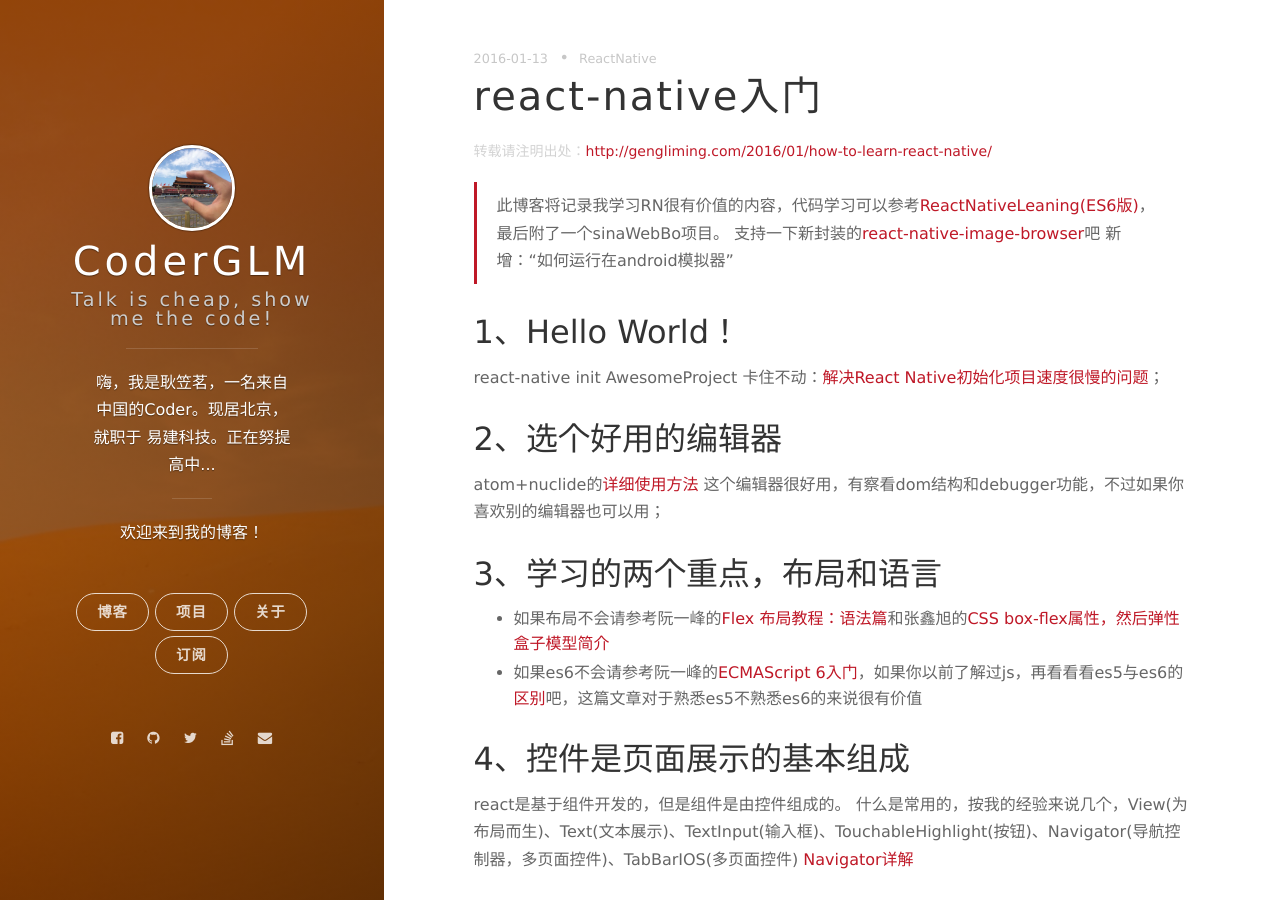
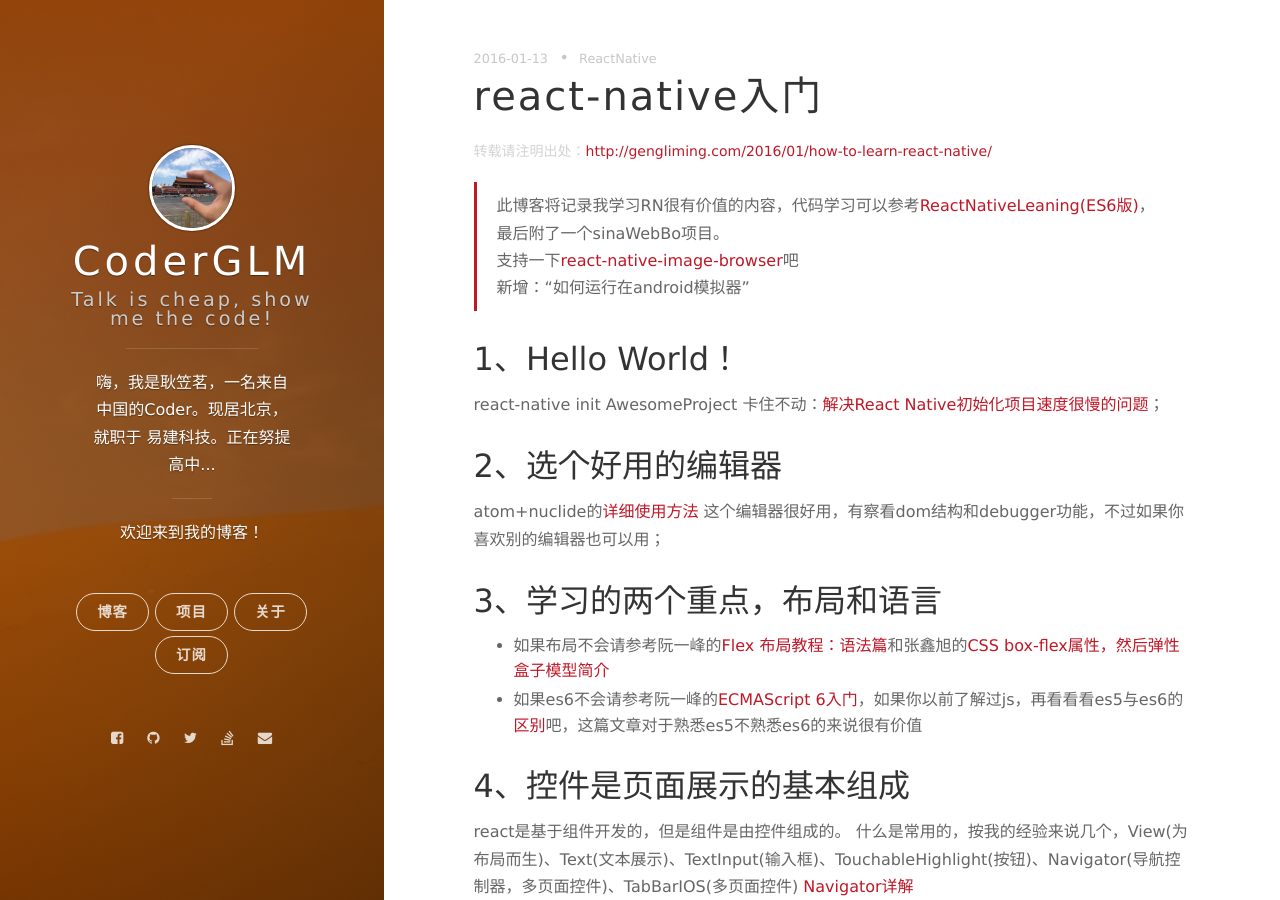
Before and after one commit to CoderLim/jekyll-based-blog, a Jekyll site: the page built from _posts/2016-05-13-how-to-learn-react-native.markdown, in a window 1280 px wide and 900 px high. Built offline with Jekyll 4.4.1, drawn with Linux system fonts in a browser that asks for light colours; nearby versions of some CDN libraries; comment, search, counter and statistics services are not loaded.

Commit message:
update 2016-05-13-how-to-learn-react-native.markdown

```diff
--- a/_posts/2016-05-13-how-to-learn-react-native.markdown
+++ b/_posts/2016-05-13-how-to-learn-react-native.markdown
@@ -7,8 +7,8 @@
 tags: react-native;入门;学习;
 ---
 
->此博客将记录我学习RN很有价值的内容，代码学习可以参考[ReactNativeLeaning(ES6版)](https://github.com/CoderGLM/ReactNativeLeaning)，最后附了一个sinaWebBo项目。
-> 支持一下新封装的[react-native-image-browser](https://github.com/CoderGLM/react-native-image-browser)吧
+> 此博客将记录我学习RN很有价值的内容，代码学习可以参考[ReactNativeLeaning(ES6版)](https://github.com/CoderGLM/ReactNativeLeaning)，最后附了一个sinaWebBo项目。<br/>
+> 支持一下[react-native-image-browser](https://github.com/CoderGLM/react-native-image-browser)吧<br/>
 > 新增：“如何运行在android模拟器”
 
 ## 1、Hello World！
```
